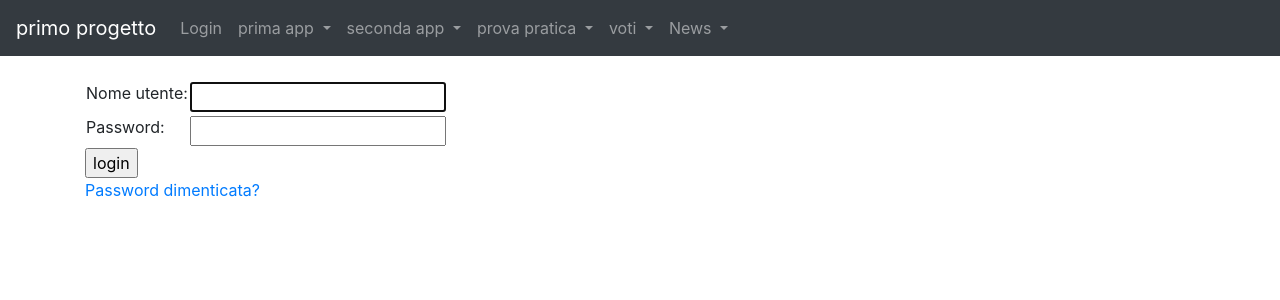
After one commit to GostivariMattia/primo_progetto, a Django app: page /accounts/login/ in a window 1280 px wide. The commit adds this page. Shown: the top 300 px of the page. Run offline with Django 4.2, Linux system fonts and the light colour scheme.

Commit message:
passo 24

```diff
--- a/primo_progetto/settings.py
+++ b/primo_progetto/settings.py
@@ -135,3 +135,6 @@ STATIC_URL = 'static/'
 # https://docs.djangoproject.com/en/4.2/ref/settings/#default-auto-field
 
 DEFAULT_AUTO_FIELD = 'django.db.models.BigAutoField'
+# Redirect to home URL after login (Default redirects to /accounts/profile/)
+LOGIN_REDIRECT_URL = '/'
+EMAIL_BACKEND = 'django.core.mail.backends.console.EmailBackend'
--- a/primo_progetto/urls.py
+++ b/primo_progetto/urls.py
@@ -26,6 +26,11 @@ urlpatterns = [
     path('prova_pratica_1/',include("prova_pratica_1.urls",namespace="prova_pratica_1")),
     path('news/',include("news.urls",namespace="news")),
     path('voti/',include("voti.urls",namespace="voti")),
-    path('products/',include("products.urls",namespace="products")),
+    # path('products/',include("products.urls",namespace="products")),
 
 ]
+
+#Add Django site authentication urls (for login, logout, password management)
+urlpatterns += [
+    path('accounts/', include('django.contrib.auth.urls')),
+]
--- a/products/models.py
+++ b/products/models.py
@@ -2,6 +2,6 @@ from django.db import models
 
 # Create your models here.
 
-class Manufacturer(models.Model):
-    name= models.CharField(max_length=120)
-    location = models.CharField()
+# class Manufacturer(models.Model):
+#     name= models.CharField(max_length=120)
+#     location = models.CharField()
--- a/templates/base.html
+++ b/templates/base.html
@@ -32,6 +32,29 @@
 
           <div class="collapse navbar-collapse" id="navbarSupportedContent">
             <ul class="navbar-nav mr-auto">
+
+              {% if request.user.is_authenticated %}
+              <li class="nav-item dropdown">
+                <a class="nav-link dropdown-toggle" href="{% url 'index' %}" id="navbarDropdown" role="button" data-toggle="dropdown" aria-haspopup="true" aria-expanded="false">
+                  {{ request.user.username }}
+                </a>
+                <div class="dropdown-menu" aria-labelledby="navbarDropdown">
+                  <div class="dropdown-divider"></div>
+                  <a class="dropdown-item" href="{% url 'logout' %}"> Esci </a>
+                </div>
+              </li>
+              {% else %}
+                {% comment %} <li class="nav-item">
+                  <a class="nav-link" href="{% url 'forms_app:registration_view' %}">Registrati </a>
+                </li> {% endcomment %}
+                <li class="nav-item">
+                  <a class="nav-link" href="{% url 'login' %}">Login</a>
+                </li>
+                {% endif %}
+
+
+
+
 
               <li class="nav-item dropdown">
                 <a class="nav-link dropdown-toggle" href="{% url 'index' %}" id="navbarDropdown" role="button" data-toggle="dropdown" aria-haspopup="true" aria-expanded="false">
--- /dev/null
+++ b/templates/registration/logged_out.html
@@ -0,0 +1,5 @@
+{% extends "base.html" %}
+{% block content %}
+  <p>Logout effettuato</p>
+  <a href="{% url 'login'%}">Clicca qui per rieffettuare il login</a>
+{% endblock %}
--- /dev/null
+++ b/templates/registration/login.html
@@ -0,0 +1,23 @@
+{% extends "base.html" %}
+{% block content %}
+{% if form.errors %}
+  <p>Username e Password non combaciano: riprova!</p>
+{% endif %}
+<form method="post" action="{% url 'login' %}">
+{% csrf_token %}
+<table>
+<tr>
+  <td>{{ form.username.label_tag }}</td>
+  <td>{{ form.username }}</td>
+</tr>
+<tr>
+  <td>{{ form.password.label_tag }}</td>
+  <td>{{ form.password }}</td>
+</tr>
+</table>
+<input type="submit" value="login" />
+<input type="hidden" name="next" value="{{ next }}" />
+</form>
+{# Assumes you setup the password_reset view in your URLconf #}
+<p><a href="{% url 'password_reset' %}">Password dimenticata?</a></p>
+{% endblock %}
--- /dev/null
+++ b/templates/registration/password_reset_complete.html
@@ -0,0 +1,5 @@
+{% extends "base.html" %}
+{% block content %}
+  <h1>Password cambiata con Successo!</h1>
+  <p><a href="{% url 'login' %}">Effettua il login</a></p>
+{% endblock %}
--- /dev/null
+++ b/templates/registration/password_reset_done.html
@@ -0,0 +1,4 @@
+{% extends "base.html" %}
+{% block content %}
+  <p>Ti abbiamo inviato via mail le istruzioni per il cambio password!. Visita la tua casella di posta e segui il link allegato per procedere.</p>
+{% endblock %}
--- /dev/null
+++ b/templates/registration/password_reset_email.html
@@ -0,0 +1,2 @@
+Qualcuno ha richiesto un password reset per l'account associato alla mail{{ email }}. Segui il link per procedere:
+{{ protocol}}://{{ domain }}{% url 'password_reset_confirm' uidb64=uid token=token %}
```
Also changed, not shown: products/urls.py (+9 -9 lines), templates/registration/password_reset_confirm.html (added, +28 -0 lines), templates/registration/password_reset_form.html (added, +11 -0 lines), db.sqlite3.
